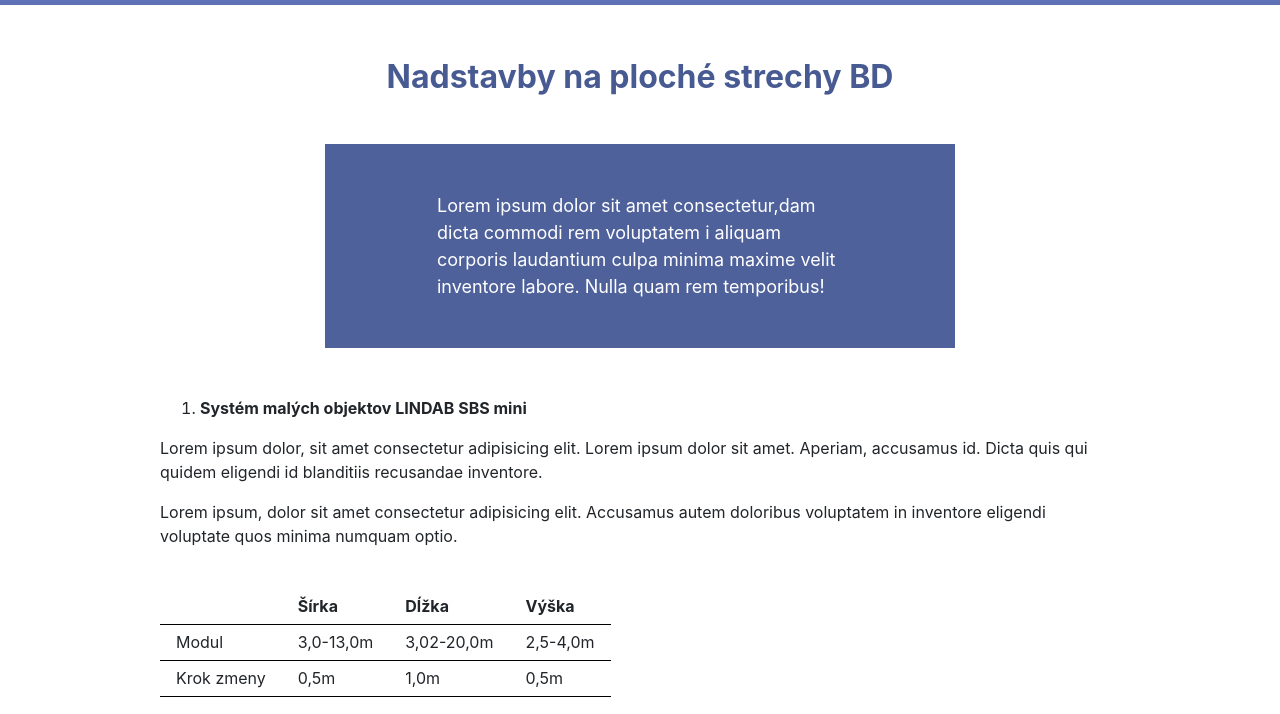
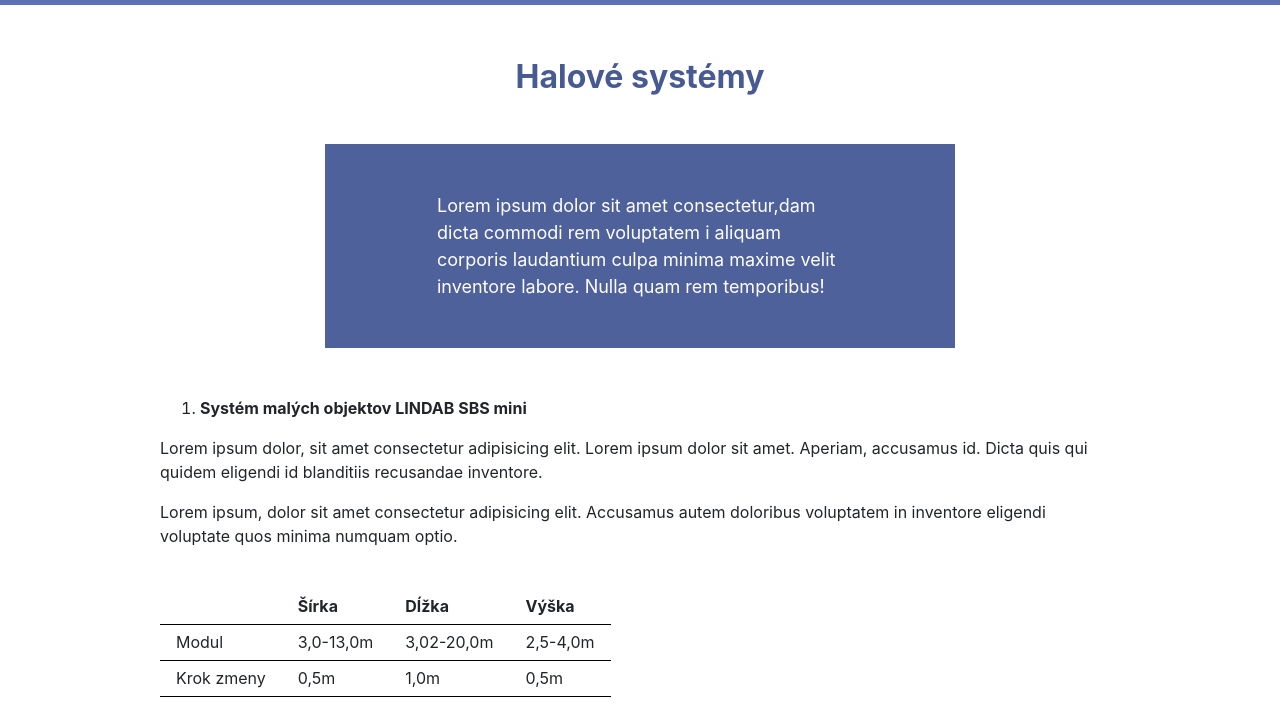
Before and after one commit to branokrehak/Tempos, a website: page src/pages/coverings-page/index.html in a window 1280 px wide. Shown: the part 86-800 px from the top of the page. Drawn offline with nearby package versions, Linux system fonts and the light colour scheme.

Commit message:
page links

```diff
--- a/src/pages/coverings-page/index.html
+++ b/src/pages/coverings-page/index.html
@@ -48,7 +48,7 @@
       <img class="behind-img-1" src="https://tempos.krehak.com/assets/img/shapes/shape-2.svg?v=1646693347" alt="">
       <img class="behind-img-2" src="https://tempos.krehak.com/assets/img/shapes/shape-3.svg?v=1646693347" alt="">
       <div class="container relative">
-        <h2 class="text-center bold mbottom3">Nadstavby na ploché strechy BD</h2>
+        <h2 class="text-center bold mbottom3">Halové systémy</h2>
         <div class="intro-text">
           <div class="row justify-content-center">
             <div class="col-12 col-md-11 col-lg-10 col-xl-8">
```
